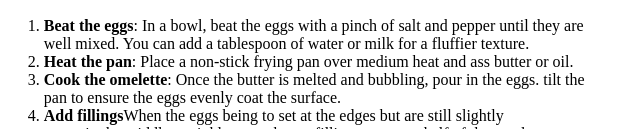
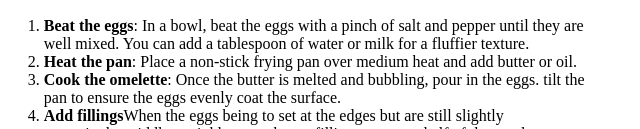
Before and after one commit to KarenRayssa/Receita_Omelete, a plain HTML site: page index.html in a window 1280 px wide. Shown: the part 671-800 px from the top of the page, 257-897 px from the left. Drawn offline with Linux system fonts and the light colour scheme.

Commit message:
Update index.html

```diff
--- a/index.html
+++ b/index.html
@@ -78,7 +78,7 @@
                 <h2>Instructions</h2>
                 <ol>
                     <li><strong>Beat the eggs</strong>: In a bowl, beat the eggs with a pinch of salt and pepper until they are <br> well mixed. You can add a tablespoon of water or milk for a fluffier texture.</li>
-                    <li><strong>Heat the pan</strong>: Place a non-stick frying pan over medium heat and ass butter or oil.</li>
+                    <li><strong>Heat the pan</strong>: Place a non-stick frying pan over medium heat and add butter or oil.</li>
                     <li><strong>Cook the omelette</strong>: Once the butter is melted and bubbling, pour in the eggs. tilt the <br> pan to ensure the eggs evenly coat the surface.</li>
                     <li><strong>Add fillings</strong>When the eggs being to set at the edges but are still slightly <br> runny in the middle, sprinkle your chosen fillings over one half of the omelette.</li>
                     <li><strong>Fold and serve</strong>: As the omelette continues to cook, carefully lift one edge and fold it <br> over the fillings. Let it cook for another minute, then slide it onto a plate</li>
```
